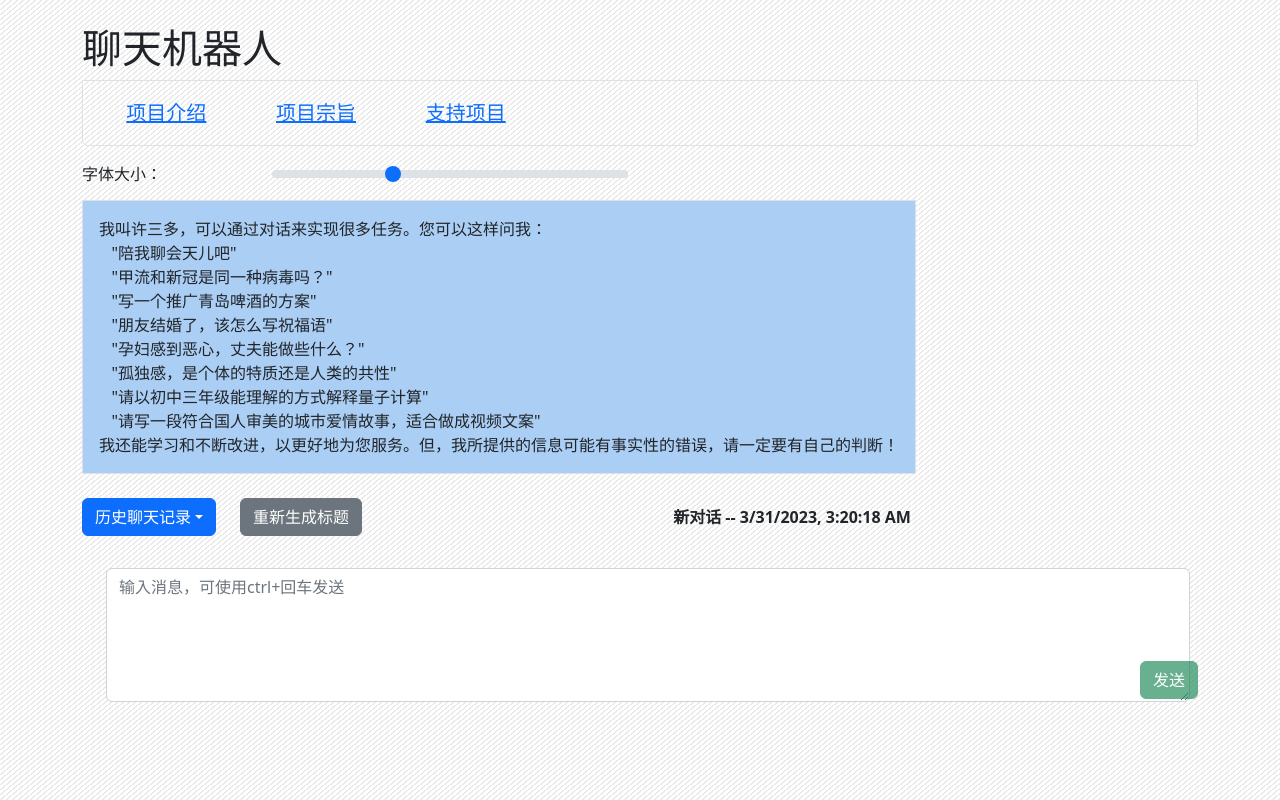
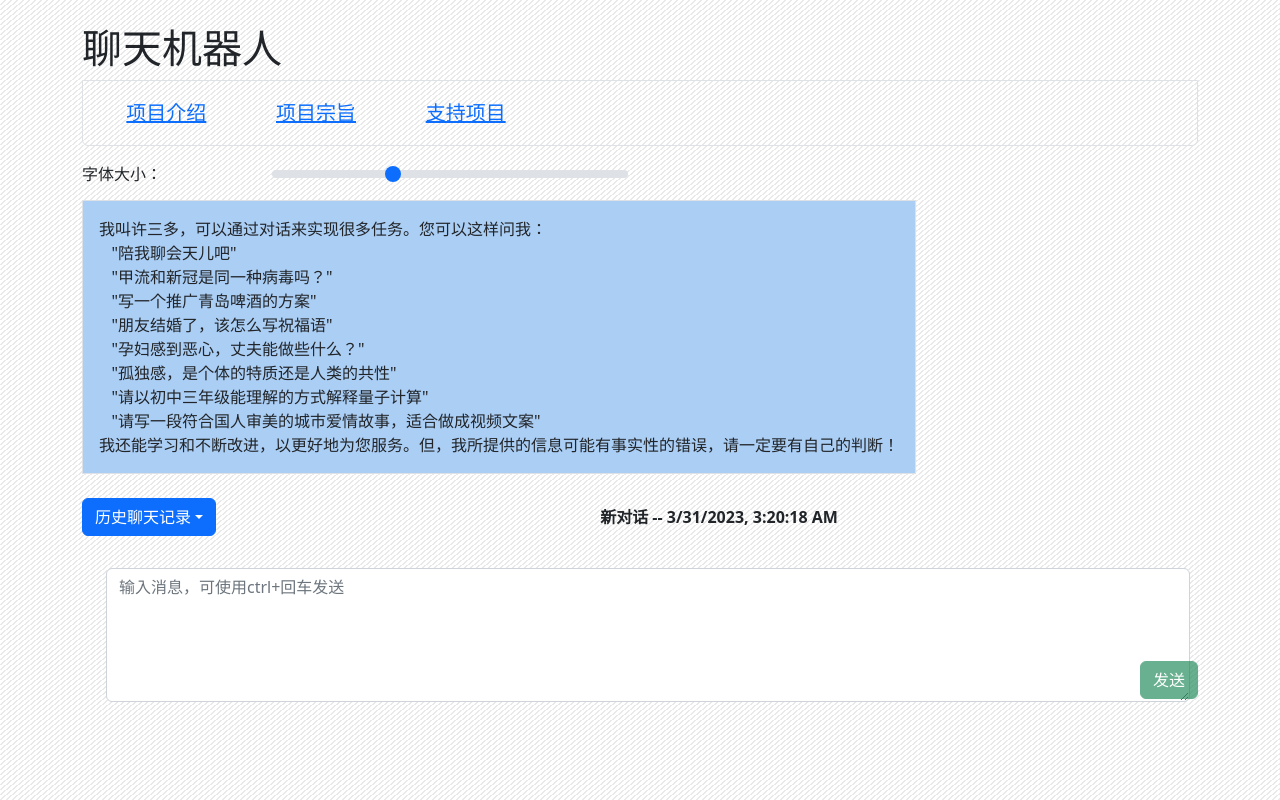
Before and after one commit to chatgpt-for-grandpa/chatgpt-for-grandpa.github.io, a React (Create React App) app: page / in a window 1280 px wide. Built offline with nearby package versions, Linux system fonts and the light colour scheme.

Commit message:
Update update history button

```diff
--- a/src/chat.tsx
+++ b/src/chat.tsx
@@ -183,15 +183,17 @@ function Chat() {
             ))}
           </DropdownButton>
         </Col>
+        {messages.length > 6 && (
           <Col xs="6" md="auto" className="mb-3">
             <Button
               onClick={updateChatTitle}
-            disabled={isUpdatingTitle}
+              disabled={isUpdatingTitle || isAnswering}
               variant="secondary"
             >
               重新生成标题
             </Button>
           </Col>
+        )}
         <Col className="text-center mb-3">
           <b>
             {title} -- {recordKey}
```
Lines whose indentation alone changed are shown as unchanged.
